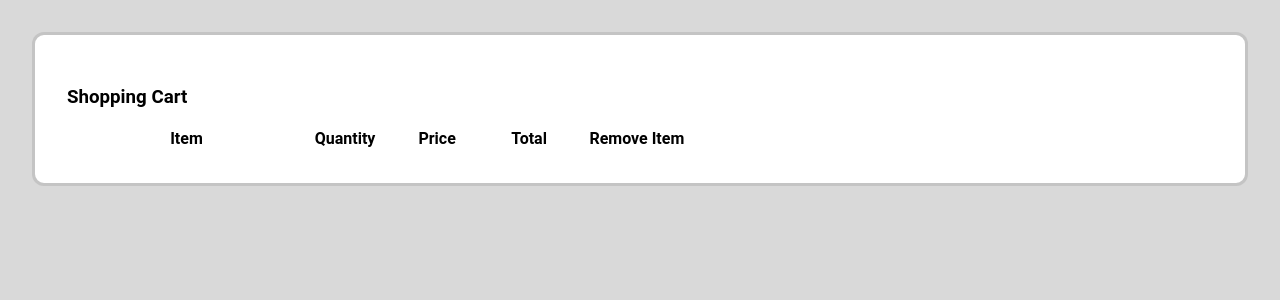
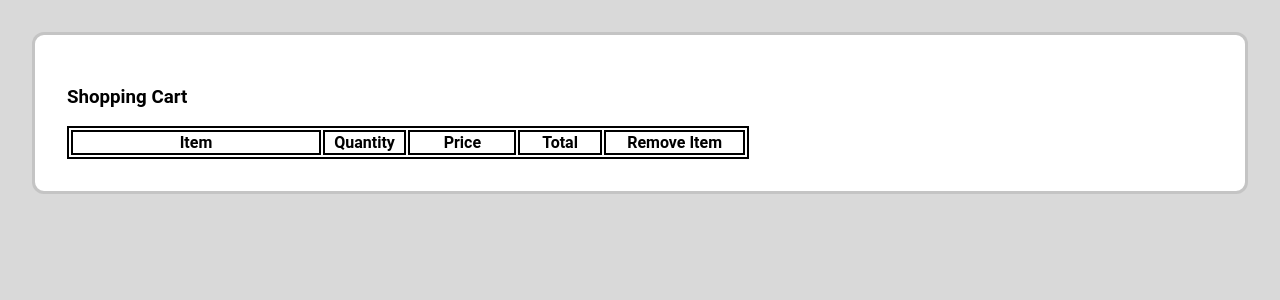
Before and after one commit to Semas2001/Portfolio-2, a PHP site: page /shoppingList.php in a window 1280 px wide. Shown: the top 300 px of the page. Run offline with PHP 8.4, Linux system fonts and the light colour scheme; data that the repository does not hold is empty.

Commit message:
finished project

```diff
--- a/styles.css
+++ b/styles.css
@@ -73,6 +73,13 @@ a:link, a:visited, a:active{
     font-weight: 1000;
 }
 
-table, th, tr{
+table, th, tr, td{
     text-align: center;
+    border: 2px solid black;
 }
+
+.text-danger{
+    color: red;
+    font-size: medium;
+    font-weight: 500;
+}
```
